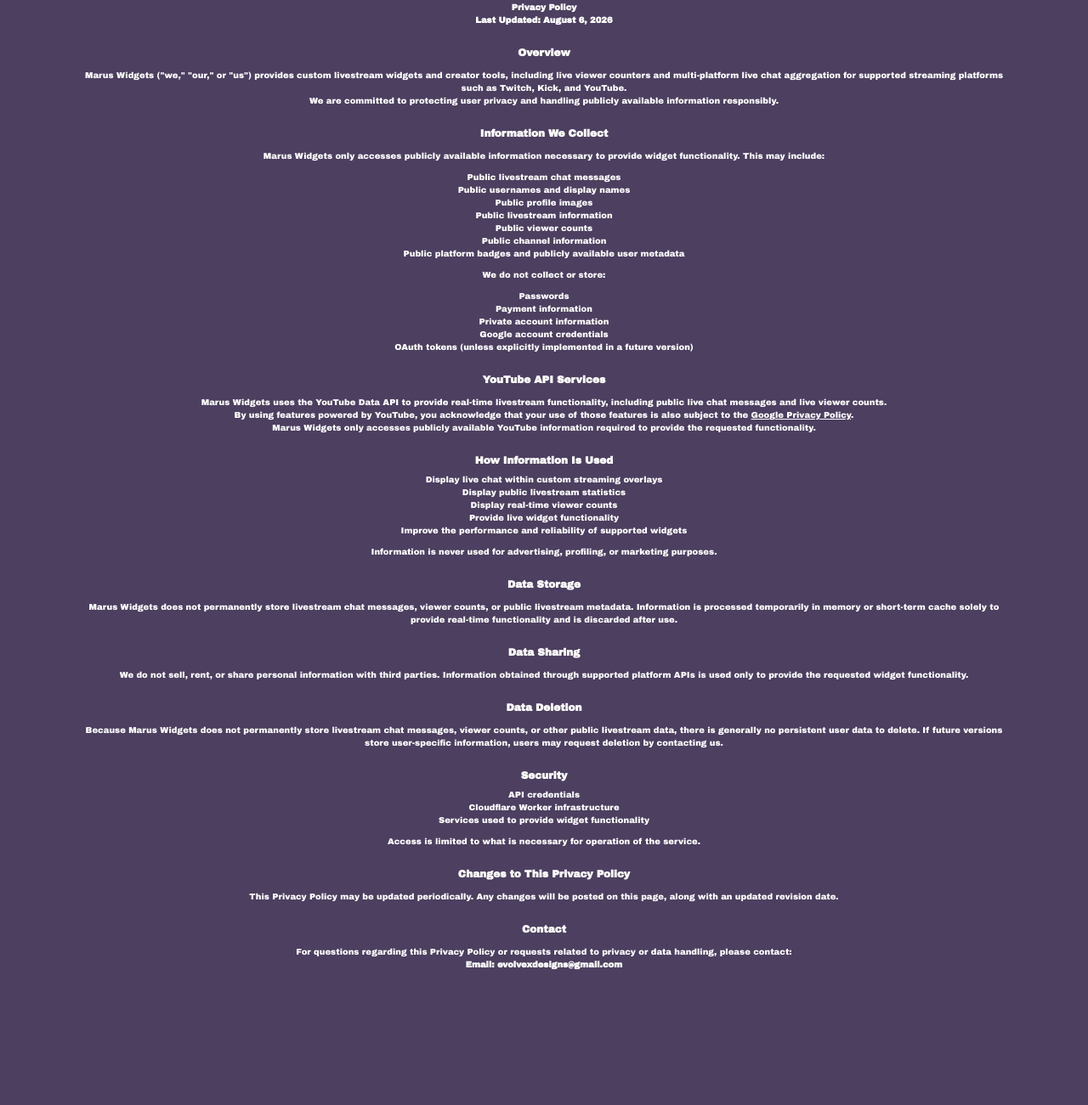
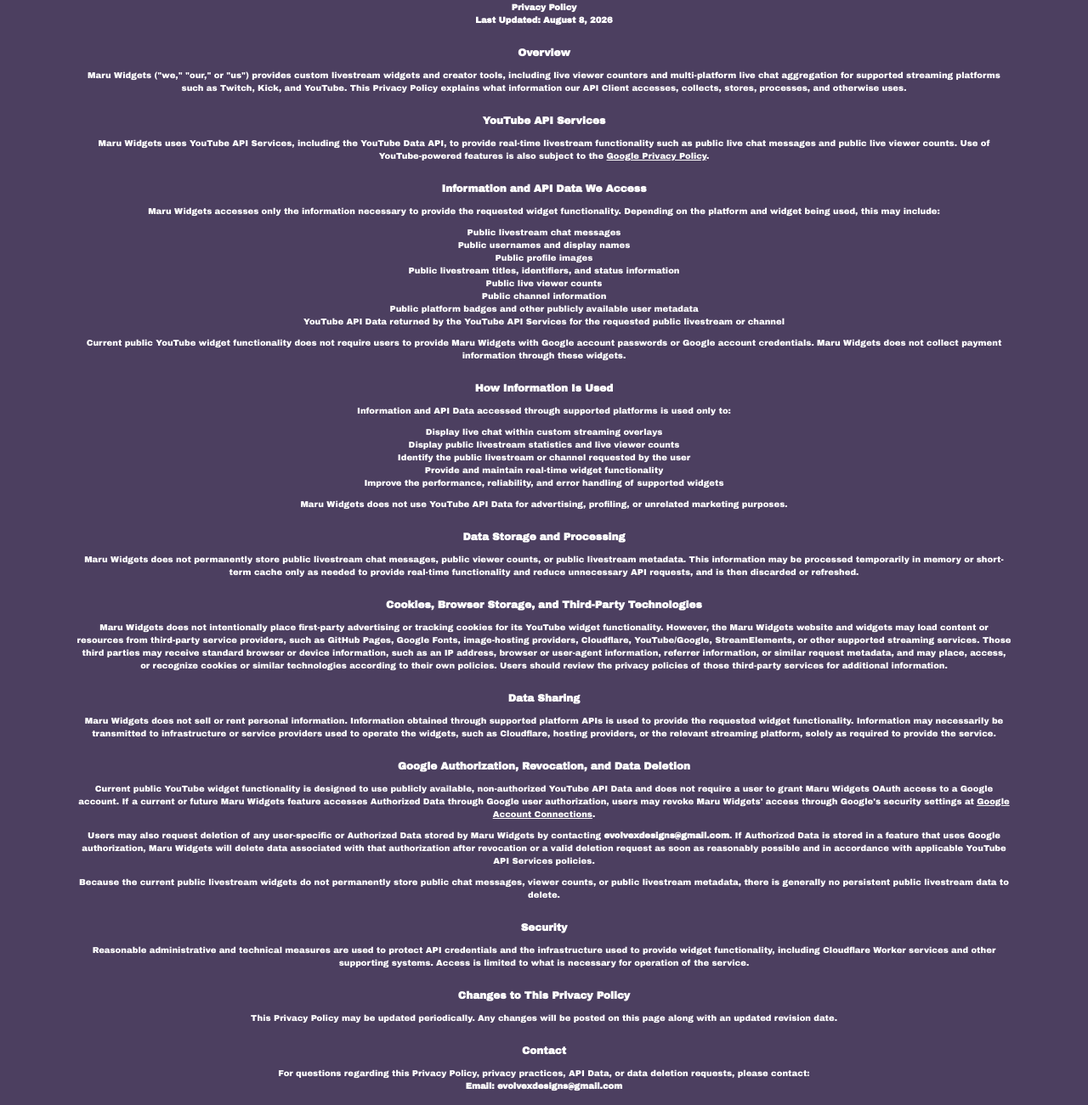
Before and after one commit to MaruFPS/MarusWidgets, a plain HTML site: page privacy.html in a window 1280 px wide. Shown: the part 319-1620 px from the top of the page at 85% size. Before the commit the page ends 1542 px from the top, so only its background shows below. Drawn offline with Linux system fonts and the light colour scheme; a web font is replaced by a local one.

Commit message:
Update privacy.html

```diff
--- a/privacy.html
+++ b/privacy.html
@@ -1,35 +1,81 @@
 <!DOCTYPE html>
 <html lang="en">
-<head><meta charset="UTF-8"><meta name="viewport" content="width=device-width, initial-scale=1.0">
-<title>Maru Widgets - Privacy</title><link rel="stylesheet" href="style.css"></head><body>
-<header><a href="index.html" class="logo">Maru Widgets</a><nav><a href="features.html">FEATURES</a><a href="privacy.html">PRIVACY</a><a href="tos.html">TOS</a></nav></header>
+<head>
+<meta charset="UTF-8">
+<meta name="viewport" content="width=device-width, initial-scale=1.0">
+<title>Maru Widgets - Privacy</title>
+<link rel="stylesheet" href="style.css">
+</head>
+<body>
+<header>
+<a href="index.html" class="logo">Maru Widgets</a>
+<nav>
+<a href="features.html">FEATURES</a>
+<a href="privacy.html">PRIVACY</a>
+<a href="tos.html">TOS</a>
+</nav>
+</header>
+
 <section class="legal-page">
 <h1 class="legal-title">PRIVACY</h1>
 <div class="legal-content">
-<p><strong>Privacy Policy</strong><br><strong>Last Updated: August 6, 2026</strong></p>
+<p><strong>Privacy Policy</strong><br><strong>Last Updated: August 8, 2026</strong></p>
+
 <h3>Overview</h3>
-<p>Marus Widgets ("we," "our," or "us") provides custom livestream widgets and creator tools, including live viewer counters and multi-platform live chat aggregation for supported streaming platforms such as Twitch, Kick, and YouTube.<br>
-We are committed to protecting user privacy and handling publicly available information responsibly.</p>
-<h3>Information We Collect</h3>
-<p>Marus Widgets only accesses publicly available information necessary to provide widget functionality. This may include:</p>
+<p>Maru Widgets ("we," "our," or "us") provides custom livestream widgets and creator tools, including live viewer counters and multi-platform live chat aggregation for supported streaming platforms such as Twitch, Kick, and YouTube. This Privacy Policy explains what information our API Client accesses, collects, stores, processes, and otherwise uses.</p>
+
+<h3>YouTube API Services</h3>
+<p>Maru Widgets uses YouTube API Services, including the YouTube Data API, to provide real-time livestream functionality such as public live chat messages and public live viewer counts. Use of YouTube-powered features is also subject to the <a href="https://policies.google.com/privacy" target="_blank" rel="noopener">Google Privacy Policy</a>.</p>
+
+<h3>Information and API Data We Access</h3>
+<p>Maru Widgets accesses only the information necessary to provide the requested widget functionality. Depending on the platform and widget being used, this may include:</p>
 <ul>
-<li>Public livestream chat messages</li><li>Public usernames and display names</li><li>Public profile images</li><li>Public livestream information</li><li>Public viewer counts</li><li>Public channel information</li><li>Public platform badges and publicly available user metadata</li>
+<li>Public livestream chat messages</li>
+<li>Public usernames and display names</li>
+<li>Public profile images</li>
+<li>Public livestream titles, identifiers, and status information</li>
+<li>Public live viewer counts</li>
+<li>Public channel information</li>
+<li>Public platform badges and other publicly available user metadata</li>
+<li>YouTube API Data returned by the YouTube API Services for the requested public livestream or channel</li>
 </ul>
-<p>We do not collect or store:</p>
-<ul><li>Passwords</li><li>Payment information</li><li>Private account information</li><li>Google account credentials</li><li>OAuth tokens (unless explicitly implemented in a future version)</li></ul>
-<h3>YouTube API Services</h3>
-<p>Marus Widgets uses the YouTube Data API to provide real-time livestream functionality, including public live chat messages and live viewer counts.<br>
-By using features powered by YouTube, you acknowledge that your use of those features is also subject to the <a href="https://policies.google.com/privacy" target="_blank" rel="noopener">Google Privacy Policy</a>.<br>
-Marus Widgets only accesses publicly available YouTube information required to provide the requested functionality.</p>
+
+<p>Current public YouTube widget functionality does not require users to provide Maru Widgets with Google account passwords or Google account credentials. Maru Widgets does not collect payment information through these widgets.</p>
+
 <h3>How Information Is Used</h3>
-<ul><li>Display live chat within custom streaming overlays</li><li>Display public livestream statistics</li><li>Display real-time viewer counts</li><li>Provide live widget functionality</li><li>Improve the performance and reliability of supported widgets</li></ul>
-<p>Information is never used for advertising, profiling, or marketing purposes.</p>
-<h3>Data Storage</h3>
-<p>Marus Widgets does not permanently store livestream chat messages, viewer counts, or public livestream metadata. Information is processed temporarily in memory or short-term cache solely to provide real-time functionality and is discarded after use.</p>
-<h3>Data Sharing</h3><p>We do not sell, rent, or share personal information with third parties. Information obtained through supported platform APIs is used only to provide the requested widget functionality.</p>
-<h3>Data Deletion</h3><p>Because Marus Widgets does not permanently store livestream chat messages, viewer counts, or other public livestream data, there is generally no persistent user data to delete. If future versions store user-specific information, users may request deletion by contacting us.</p>
-<h3>Security</h3><ul><li>API credentials</li><li>Cloudflare Worker infrastructure</li><li>Services used to provide widget functionality</li></ul>
-<p>Access is limited to what is necessary for operation of the service.</p>
-<h3>Changes to This Privacy Policy</h3><p>This Privacy Policy may be updated periodically. Any changes will be posted on this page, along with an updated revision date.</p>
-<h3>Contact</h3><p>For questions regarding this Privacy Policy or requests related to privacy or data handling, please contact:<br><strong>Email: evolvexdesigns@gmail.com</strong></p>
-</div></section></body></html>
+<p>Information and API Data accessed through supported platforms is used only to:</p>
+<ul>
+<li>Display live chat within custom streaming overlays</li>
+<li>Display public livestream statistics and live viewer counts</li>
+<li>Identify the public livestream or channel requested by the user</li>
+<li>Provide and maintain real-time widget functionality</li>
+<li>Improve the performance, reliability, and error handling of supported widgets</li>
+</ul>
+<p>Maru Widgets does not use YouTube API Data for advertising, profiling, or unrelated marketing purposes.</p>
+
+<h3>Data Storage and Processing</h3>
+<p>Maru Widgets does not permanently store public livestream chat messages, public viewer counts, or public livestream metadata. This information may be processed temporarily in memory or short-term cache only as needed to provide real-time functionality and reduce unnecessary API requests, and is then discarded or refreshed.</p>
+
+<h3>Cookies, Browser Storage, and Third-Party Technologies</h3>
+<p>Maru Widgets does not intentionally place first-party advertising or tracking cookies for its YouTube widget functionality. However, the Maru Widgets website and widgets may load content or resources from third-party service providers, such as GitHub Pages, Google Fonts, image-hosting providers, Cloudflare, YouTube/Google, StreamElements, or other supported streaming services. Those third parties may receive standard browser or device information, such as an IP address, browser or user-agent information, referrer information, or similar request metadata, and may place, access, or recognize cookies or similar technologies according to their own policies. Users should review the privacy policies of those third-party services for additional information.</p>
+
+<h3>Data Sharing</h3>
+<p>Maru Widgets does not sell or rent personal information. Information obtained through supported platform APIs is used to provide the requested widget functionality. Information may necessarily be transmitted to infrastructure or service providers used to operate the widgets, such as Cloudflare, hosting providers, or the relevant streaming platform, solely as required to provide the service.</p>
+
+<h3>Google Authorization, Revocation, and Data Deletion</h3>
+<p>Current public YouTube widget functionality is designed to use publicly available, non-authorized YouTube API Data and does not require a user to grant Maru Widgets OAuth access to a Google account. If a current or future Maru Widgets feature accesses Authorized Data through Google user authorization, users may revoke Maru Widgets' access through Google's security settings at <a href="https://myaccount.google.com/connections?filters=3,4&hl=en" target="_blank" rel="noopener">Google Account Connections</a>.</p>
+<p>Users may also request deletion of any user-specific or Authorized Data stored by Maru Widgets by contacting <strong>evolvexdesigns@gmail.com</strong>. If Authorized Data is stored in a feature that uses Google authorization, Maru Widgets will delete data associated with that authorization after revocation or a valid deletion request as soon as reasonably possible and in accordance with applicable YouTube API Services policies.</p>
+<p>Because the current public livestream widgets do not permanently store public chat messages, viewer counts, or public livestream metadata, there is generally no persistent public livestream data to delete.</p>
+
+<h3>Security</h3>
+<p>Reasonable administrative and technical measures are used to protect API credentials and the infrastructure used to provide widget functionality, including Cloudflare Worker services and other supporting systems. Access is limited to what is necessary for operation of the service.</p>
+
+<h3>Changes to This Privacy Policy</h3>
+<p>This Privacy Policy may be updated periodically. Any changes will be posted on this page along with an updated revision date.</p>
+
+<h3>Contact</h3>
+<p>For questions regarding this Privacy Policy, privacy practices, API Data, or data deletion requests, please contact:<br><strong>Email: evolvexdesigns@gmail.com</strong></p>
+</div>
+</section>
+</body>
+</html>
```
